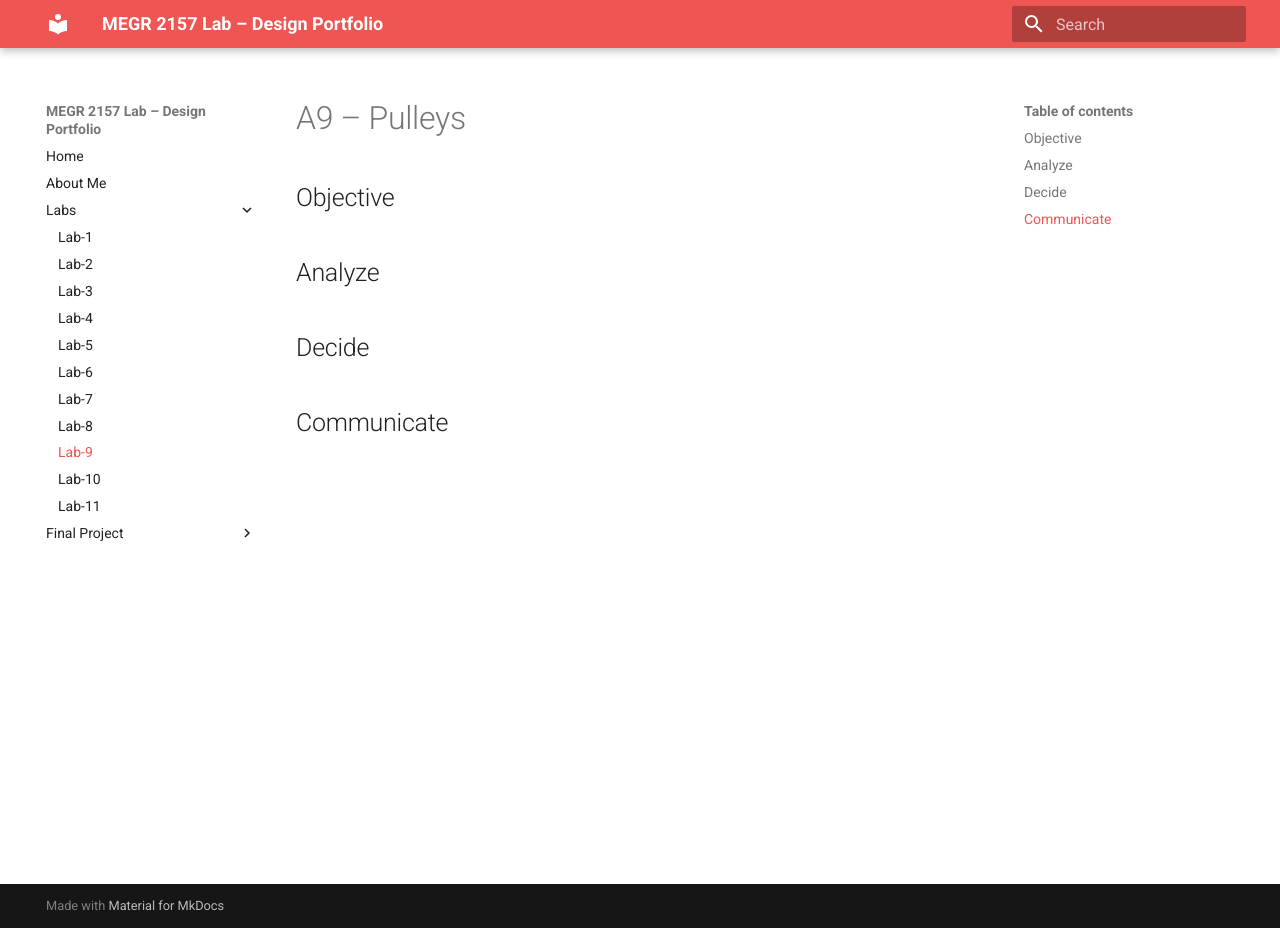
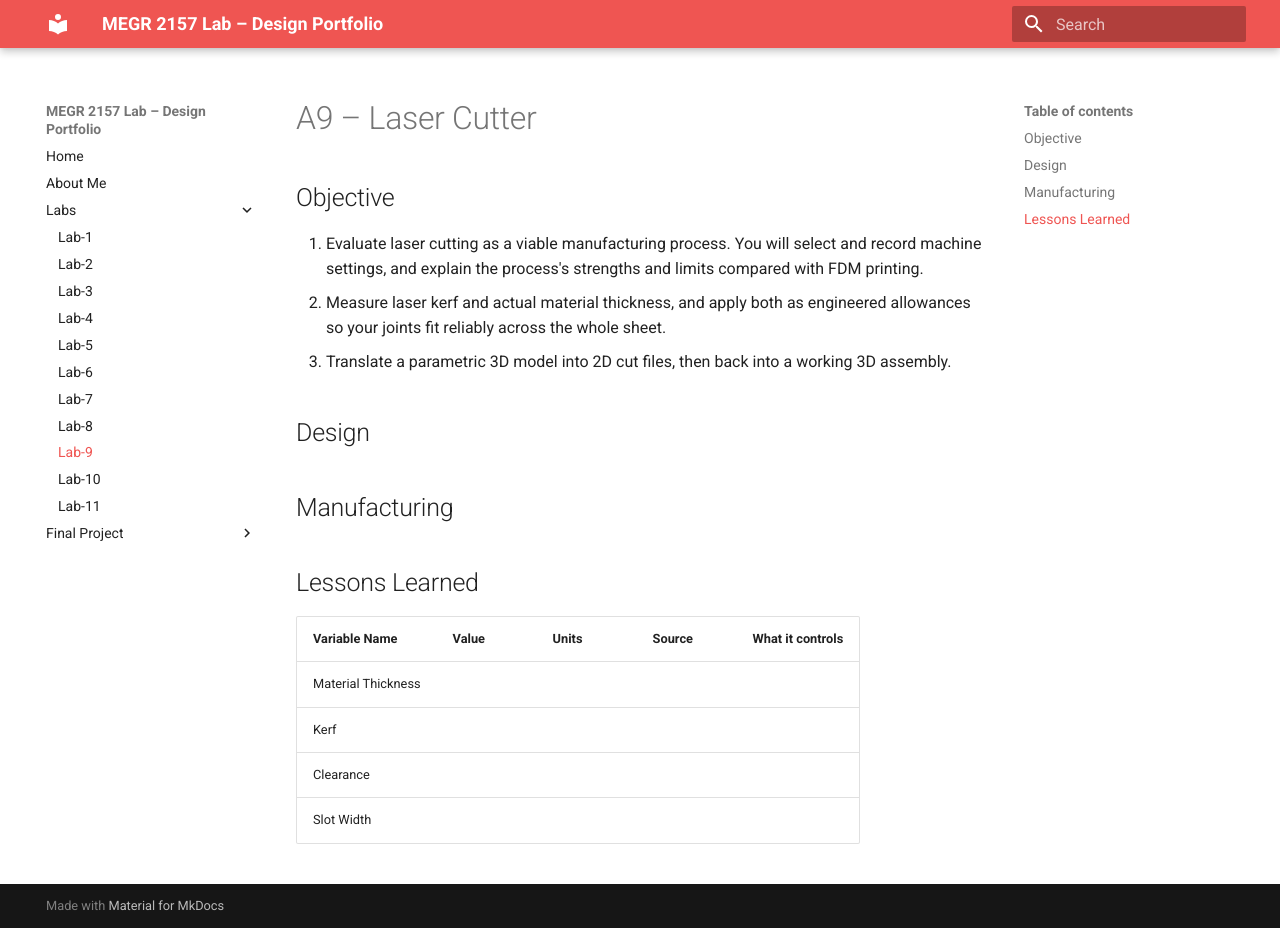
Before and after one commit to jfbrand/jack-brandon-lab-portfolio, an MkDocs documentation site: the page built from docs/Labs/L09/index.md, in a window 1280 px wide and 928 px high. Built offline with MkDocs 1.6.1 and Material for MkDocs 9.7.7, drawn with Linux system fonts in a browser that asks for light colours.

Commit message:
Revise index.md for laser cutter project
Updated the document to focus on laser cutting instead of pulleys, including objectives and new sections for design, manufacturing, and lessons learned.

```diff
--- a/docs/Labs/L09/index.md
+++ b/docs/Labs/L09/index.md
@@ -1,12 +1,20 @@
-# A9 – Pulleys
+# A9 – Laser Cutter
 
 ## Objective
 
+1. Evaluate laser cutting as a viable manufacturing process. You will select and record machine settings, and explain the process's strengths and limits compared with FDM printing.
+2. Measure laser kerf and actual material thickness, and apply both as engineered allowances so your joints fit reliably across the whole sheet.
+3. Translate a parametric 3D model into 2D cut files, then back into a working 3D assembly.
 
-## Analyze
+## Design
 
+## Manufacturing
 
-## Decide
+## Lessons Learned
 
-
-## Communicate
+| Variable Name | Value | Units | Source | What it controls |
+|---|---|---|---|---|
+| Material Thickness | | | | |
+| Kerf | | | | |
+| Clearance | | | | |
+| Slot Width | | | | |
```
